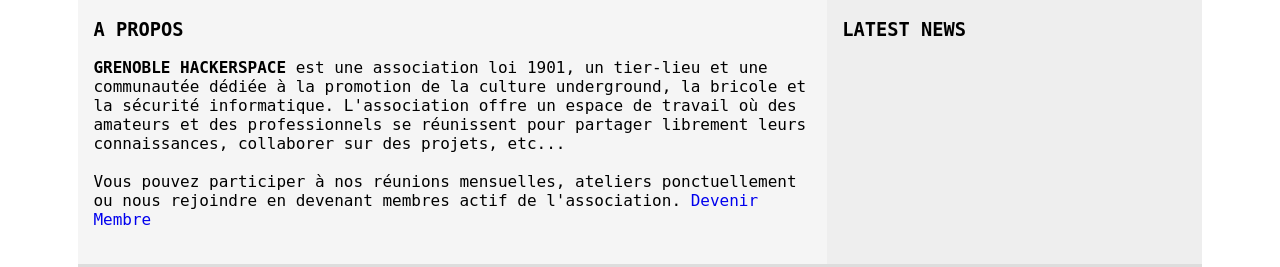
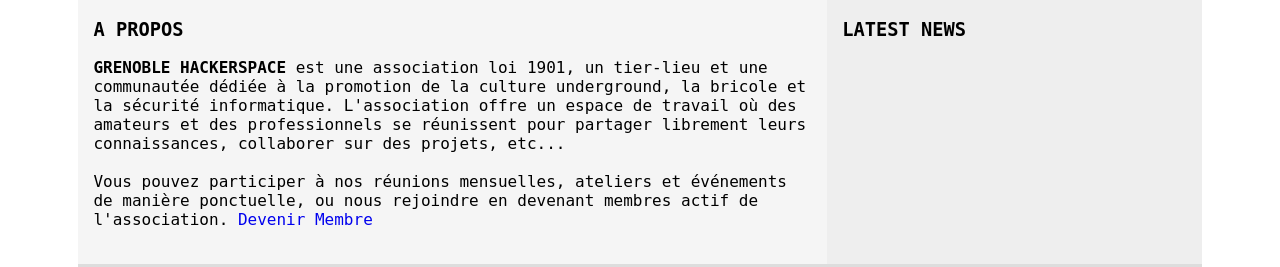
Before and after one commit to ghspacefr/ghspacefr.github.io, a Python web app: template templates/index.html in a window 1280 px wide. Shown: the part 189-456 px from the top of the page. Run offline with Jinja, Linux system fonts and the light colour scheme; the template is opened without the code that fills it, so the values that code supplies are empty.

Commit message:
Updated DOM contact.html

```diff
--- a/templates/index.html
+++ b/templates/index.html
@@ -9,7 +9,7 @@
 	la bricole et la sécurité informatique. L'association offre un espace de travail où des amateurs et des professionnels se réunissent pour partager librement
 	leurs connaissances, collaborer sur des projets, etc...
 	<br><br>
-	Vous pouvez  participer à nos réunions mensuelles, ateliers  ponctuellement ou nous rejoindre en devenant
+	Vous pouvez  participer à nos réunions mensuelles, ateliers et événements de manière ponctuelle, ou nous rejoindre en devenant
 	membres actif de l'association. <a href="contact.html">Devenir Membre</a>
 	</p>
 </article><br>
```
